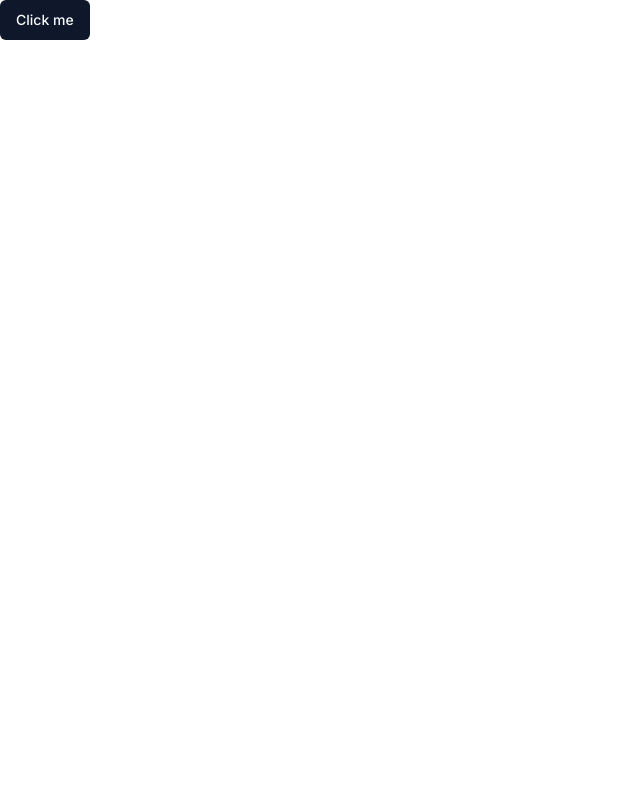
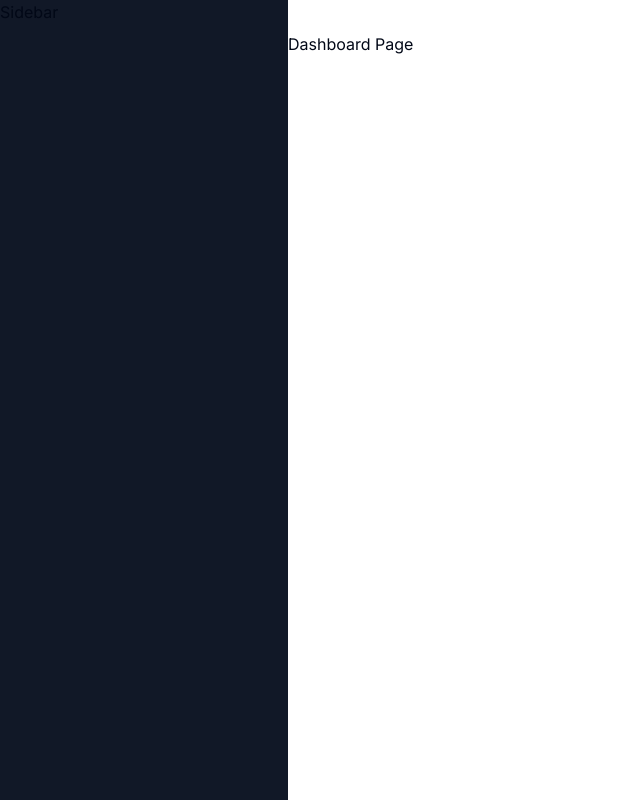
Before and after one commit to amelakor/ai-generator, a Next.js app: page /dashboard in a window 1280 px wide. Shown: the whole page, without its empty margins (0-640 px from the left). Built offline with nearby package versions, Linux system fonts and the light colour scheme.

Commit message:
Dashboard and Navbar

```diff
--- a/app/(dashboard)/(routes)/dashboard/page.tsx
+++ b/app/(dashboard)/(routes)/dashboard/page.tsx
@@ -1,5 +1,3 @@
-import { Button } from "@/components/ui/button";
-
 export default function Dashboard() {
-    return <Button>Click me</Button>;
+    return <p>Dashboard Page</p>;
 }
--- /dev/null
+++ b/app/(dashboard)/layout.tsx
@@ -0,0 +1,17 @@
+import Navbar from "@/components/navbar";
+
+const DashboardLayout = ({ children }: { children: React.ReactNode }) => {
+    return (
+        <div className="relative h-full">
+            <div className="hidden h-full md:flex md:w-72 md:flex-col md:fixed md:inset-y-0 z-80 bg-gray-900">
+                Sidebar
+            </div>
+            <main className="md:pl-72 pb-10">
+                <Navbar />
+                {children}
+            </main>
+        </div>
+    );
+};
+
+export default DashboardLayout;
--- /dev/null
+++ b/components/navbar.tsx
@@ -0,0 +1,18 @@
+import { Button } from "@/components/ui/button";
+import { UserButton } from "@clerk/nextjs";
+import { Menu } from "lucide-react";
+
+const Navbar = () => {
+    return (
+        <div className="flex items-center p-4">
+            <Button variant="ghost" size="icon" className="md:hidden">
+                <Menu />
+            </Button>
+            <div className="flex w-full justify-end">
+                <UserButton afterSignOutUrl="/" />
+            </div>
+        </div>
+    );
+};
+
+export default Navbar;
```
